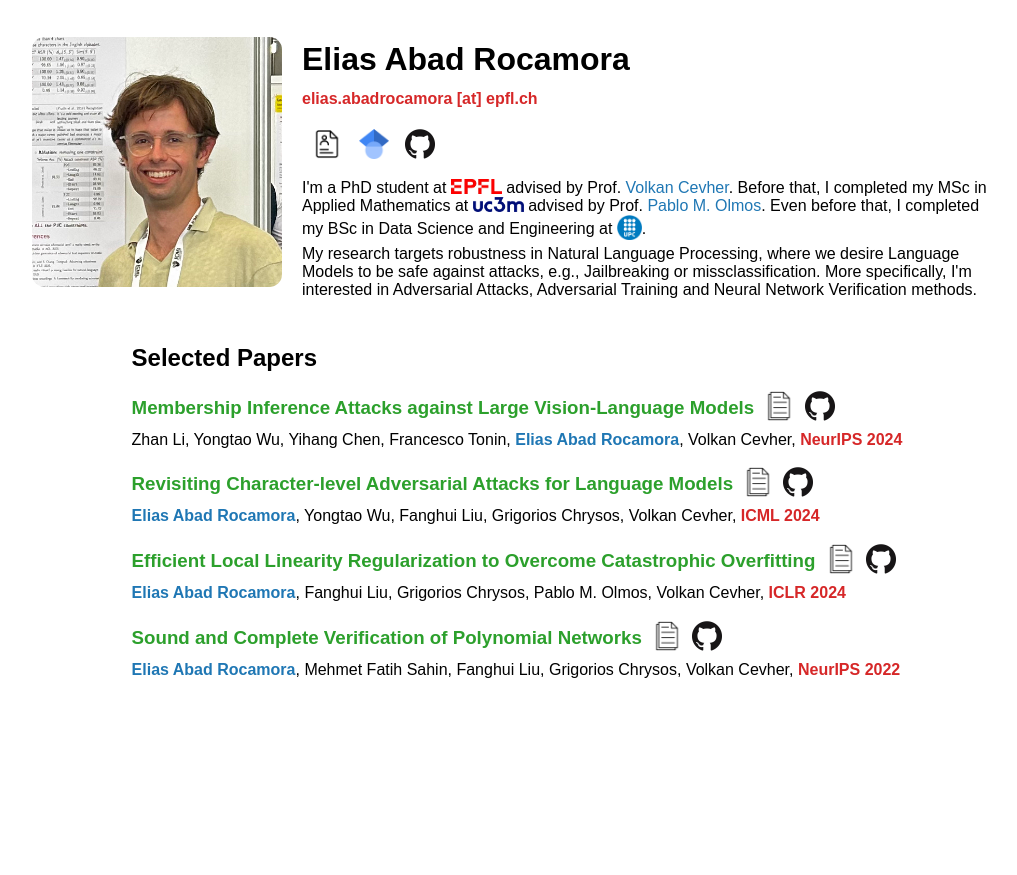
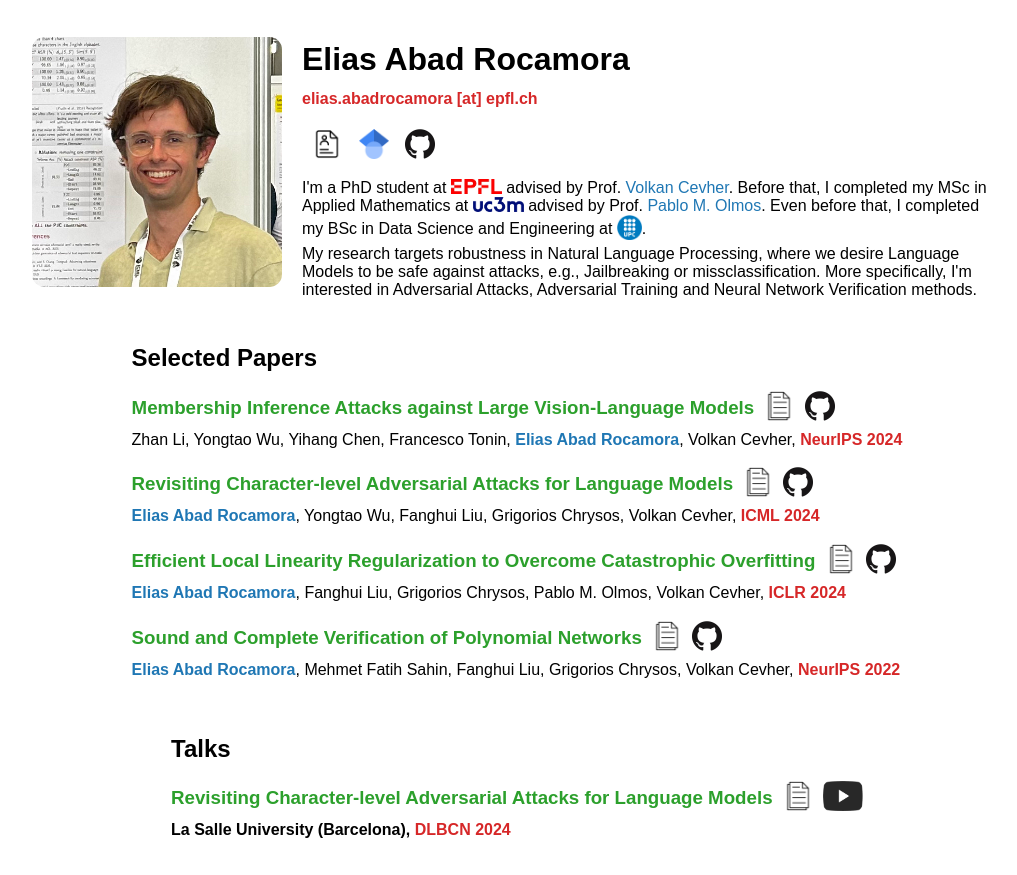
Before and after one commit to megaelius/megaelius.github.io, a plain HTML site: page index.html in a window 1280 px wide. Shown: the whole page, without its empty margins (123-1140 px from the left). Before the commit the page ends 800 px from the top, so only its background shows below. Drawn offline with Linux system fonts and the light colour scheme.

Commit message:
added talks

```diff
--- a/index.html
+++ b/index.html
@@ -123,5 +123,45 @@
             });
     });
 </script>
+
+<div class="paper-list">
+    <h2>Talks</h2>
+    <ul id="talks">
+        <!-- Papers will be inserted here -->
+    </ul>
+</div>
+
+<script>
+    document.addEventListener('DOMContentLoaded', function() {
+        fetch('talks.csv')
+            .then(response => response.text())
+            .then(data => {
+                const papers = data.trim().split('\n').slice(1); // Skip header
+                const paperList = document.getElementById('talks');
+
+                papers.forEach(paper => {
+                    const [title,place,venue,year,video,slides] = paper.split(';');
+                    const li = document.createElement('li');
+                    if (video === '') {
+                        li.innerHTML = `<h3 class=papertitle>${title}
+                            <a href="${slides}">  <img src="Logo_paper.png" title="Slides" style="margin-left: 5px; width: 30px; height: 30px; vertical-align: -7px;"></a>
+                            </h3>
+                            ${place}, <span class="venue">${venue} ${year}</span>`;
+                        li.style.fontWeight = 'bold';
+                    }
+                    else{
+                        li.innerHTML = `<h3 class=papertitle>${title}
+                            <a href="${slides}">  <img src="Logo_paper.png" title="Slides" style="margin-left: 5px; width: 30px; height: 30px; vertical-align: -7px;"></a>
+                            <a href="${video}">  <img src="Logo_yt.png" title="Video" style="margin-left: 5px; width: 40px; height: 30px; vertical-align: -7px;"></a>
+                            </h3>
+                            ${place}, <span class="venue">${venue} ${year}</span>`;
+                        li.style.fontWeight = 'bold';
+                    }
+                    paperList.appendChild(li);
+                });
+            });
+    });
+</script>
+
 </body>
 </html>
--- /dev/null
+++ b/talks.csv
@@ -0,0 +1,2 @@
+title;place;venue;year;video;slides
+Revisiting Character-level Adversarial Attacks for Language Models;La Salle University (Barcelona);DLBCN;2024;https://www.youtube.com/watch?v=yPc-Un32fzQ&t=4080s;https://www.overleaf.com/read/tfjbjpvgscyq#65d8cc
```
Also changed, not shown: Logo_yt.png (added).
